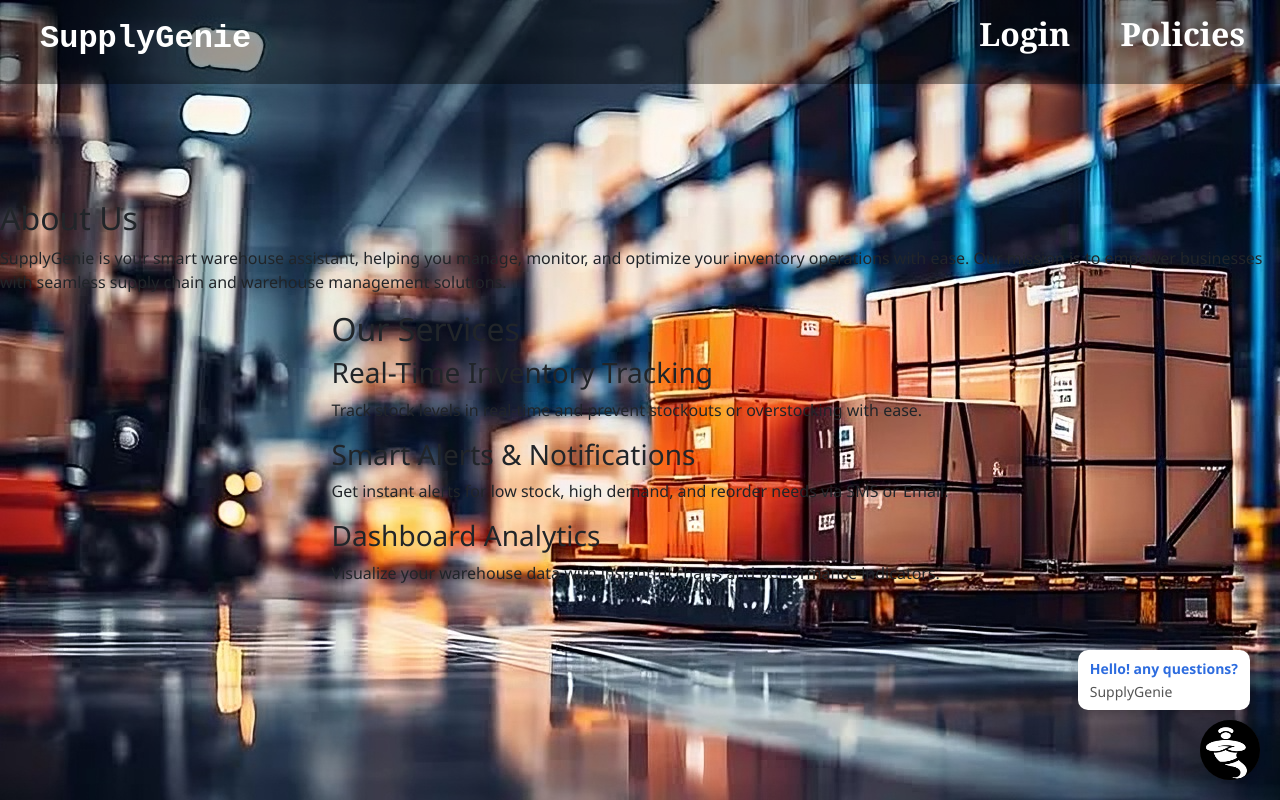
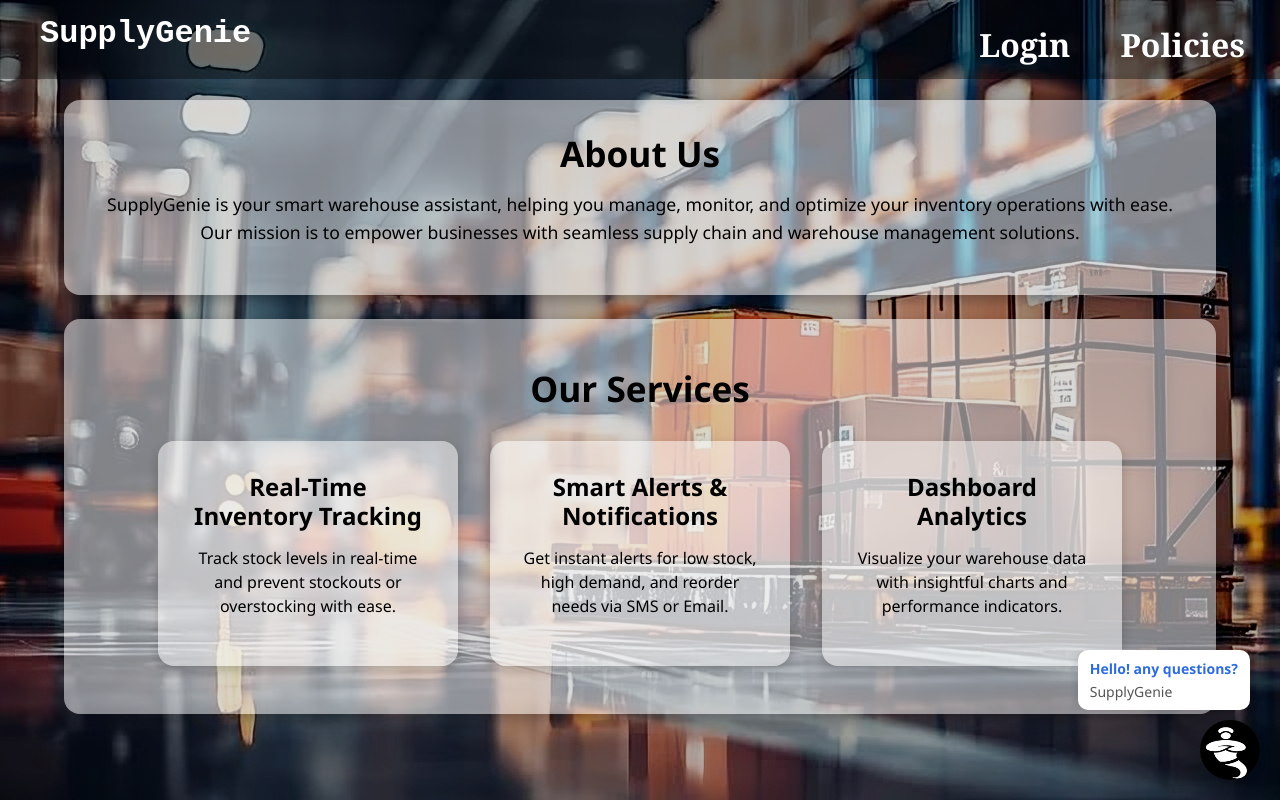
Before and after one commit to AbhishekMamgain7/SupplyGenie, a React (Vite) app in the folder FrontEnd/: page / in a window 1280 px wide. Built offline with nearby package versions, Linux system fonts and the light colour scheme.

Commit message:
Add files via upload

```diff
--- a/FrontEnd/src/App.jsx
+++ b/FrontEnd/src/App.jsx
@@ -15,11 +15,10 @@ const App = () => {
   return (
     <Router>
       <Routes>
-        {/* Set Homepage as Default Route */}
+        {/**/}
         <Route
           path="/"
-          element=
-          {
+          element={
             <>
               <Homepage />
               <Chatbot />
--- a/FrontEnd/src/Homepage.css
+++ b/FrontEnd/src/Homepage.css
@@ -1,23 +1,49 @@
+*{
+  margin: 0;
+  padding: 0;
+  box-sizing: border-box;
+}
 html, body {
   width: 100%;
-  min-height: 100%;
-  overflow-x: hidden;
+  height: 100%;
   font-family: 'Montserrat', sans-serif;
-  background: #000;
+  background-size: cover;
+  overflow: hidden;
 }
+
 .background-container {
-  background: url('/Background.png');
-  background-size: cover;
-  background-position: center;
-  background-attachment: fixed;
-  background-repeat: no-repeat;
+  background: url('/Background.png') center/cover no-repeat fixed;
+  background-blend-mode:darken;
   background-color: rgba(0, 0, 0, 0.3);
-  min-height: 100vh;
+  width: 100vw;
+  height: 100vh;
   display: flex;
   flex-direction: column;
-  justify-content: center;
   align-items: center;
   position: relative;
+  padding-top: 100px;
+  overflow-y:auto;
+  scrollbar-width: thin;
+  scrollbar-color: rgba(255, 255, 255, 0.508) rgba(255, 255, 255, 0.05);
+}
+.background-container::-webkit-scrollbar{
+  width:10px;
+}
+.background-container::-webkit-scrollbar-track{
+  background: rgba(255, 255, 255, 0.05);
+  backdrop-filter: blur(6px);
+  border-radius: 10px;
+}
+.background-container::-webkit-scrollbar-thumb{
+  background: rgba(255, 255, 255, 0.3);
+  border-radius: 10px;
+  backdrop-filter: blur(4px);
+  box-shadow: inset 0 0 6px rgba(0, 0, 0, 0.3);
+  transition: background 0.3s ease;
+}
+
+.background-container::-webkit-scrollbar-thumb:hover{
+  background: rgba(255, 255, 255, 0.4);
 }
 
 .header {
@@ -25,7 +51,7 @@ html, body {
   top: 0;
   left: 0;
   width: 100%;
-  background-color: rgba(0, 0, 0, 0.7);
+  background-color: rgba(0, 0, 0, 0.189);
   color: white;
   padding: 10px 20px;
   display: flex;
@@ -51,6 +77,7 @@ html, body {
   display: flex;
   gap: 20px;
   padding: 0;
+  margin: 0;
 }
 
 .header-menu-item {
@@ -73,8 +100,94 @@ html, body {
   z-index: -1;
 }
 
-.homepage-content {
+.about-us {
+  background-color: rgba(255, 255, 255, 0.5);
+  color: #000;
+  border-radius: 16px;
+  width: 90%;
+  font-weight: 500;
   text-align: center;
-  color: white;
-  margin-top: 80px;
+  padding: 2rem;
+  box-shadow: 0 4px 16px rgba(0, 0, 0, 0.3);
+  display: flex;
+  flex-direction: column;
+  justify-content: center;
 }
+
+.about-us h2 {
+  font-size: 2.2rem;
+  margin-bottom: 1rem;
+  font-weight: bold;
+}
+
+.about-us p {
+  font-size: 1.1rem;
+  line-height: 1.6;
+}
+
+.services {
+  background-color: rgba(255, 255, 255, 0.5);
+  color: #000;
+  padding: 3rem 2rem;
+  margin-top: 1.5rem;
+  margin-bottom: 3rem;
+  border-radius: 16px;
+  width: 90%;
+  max-width: 1200px;
+  text-align: center;
+  box-shadow: 0 4px 16px rgba(0, 0, 0, 0.3);
+}
+
+.services h2 {
+  font-size: 2.2rem;
+  margin-bottom: 2rem;
+  font-weight: bold;
+}
+
+.service-cards {
+  display: flex;
+  flex-wrap: wrap;
+  justify-content: center;
+  gap: 2rem;
+}
+
+.service-card {
+  background-color: rgba(255, 255, 255, 0.5);
+  color: #000;
+  padding: 2rem;
+  border-radius: 16px;
+  width: 300px;
+  box-shadow: 0 4px 12px rgba(0, 0, 0, 0.2);
+  transition: transform 0.3s ease, box-shadow 0.3s ease;
+}
+
+.service-card:hover {
+  transform: translateY(-5px);
+  box-shadow: 0 8px 20px rgba(0, 0, 0, 0.3);
+}
+
+.service-card h3 {
+  font-size: 1.5rem;
+  margin-bottom: 1rem;
+  font-weight: bold;
+}
+
+.service-card p {
+  font-size: 1rem;
+  line-height: 1.5;
+}
+
+@media (max-width: 768px) {
+  .service-cards {
+    flex-direction: column;
+    align-items: center;
+  }
+
+  .service-card {
+    width: 90%;
+  }
+
+  .about-us, .services {
+    padding: 2rem 1rem;
+  }
+}
--- a/FrontEnd/src/Login.css
+++ b/FrontEnd/src/Login.css
@@ -16,7 +16,7 @@ html, body {
   width: 100%;
   background-color: rgba(0, 0, 0, 0.38);
   color: white;
-  padding: 10px 20px;
+  padding: 10px 15px;
   display: flex;
   justify-content: space-between;
   align-items: center;
@@ -28,7 +28,7 @@ html, body {
 
 .header-login-title {
   font-family: "Courier New", Courier, monospace;
-  padding-left: 20px;
+  padding-left: 15px;
 }
 
 .header-login-nav {
@@ -38,12 +38,12 @@ html, body {
 .header-login-menu {
   list-style: none;
   display: flex;
-  gap: 20px;
+  gap: 15px;
   padding: 0;
 }
 
 .header-login-menu-item {
-  margin-right: 20px;
+  margin-right: 15px;
 }
 
 .header-login-link {
--- a/FrontEnd/src/manager.jsx
+++ b/FrontEnd/src/manager.jsx
@@ -10,11 +10,15 @@ const Manager = () => {
         <nav className="header-nav">
           <ul className="header-menu">
             <li className="header-menu-item">
+              <Link to="/" className="header-link">
+                Home
+              </Link>
+            </li>
+            <li className="header-menu-item">
               <Link to="/Policies" className="header-link">
                 Policies
               </Link>
             </li>
-            <li className="header-menu-item"></li>
           </ul>
         </nav>
       </header>
```
